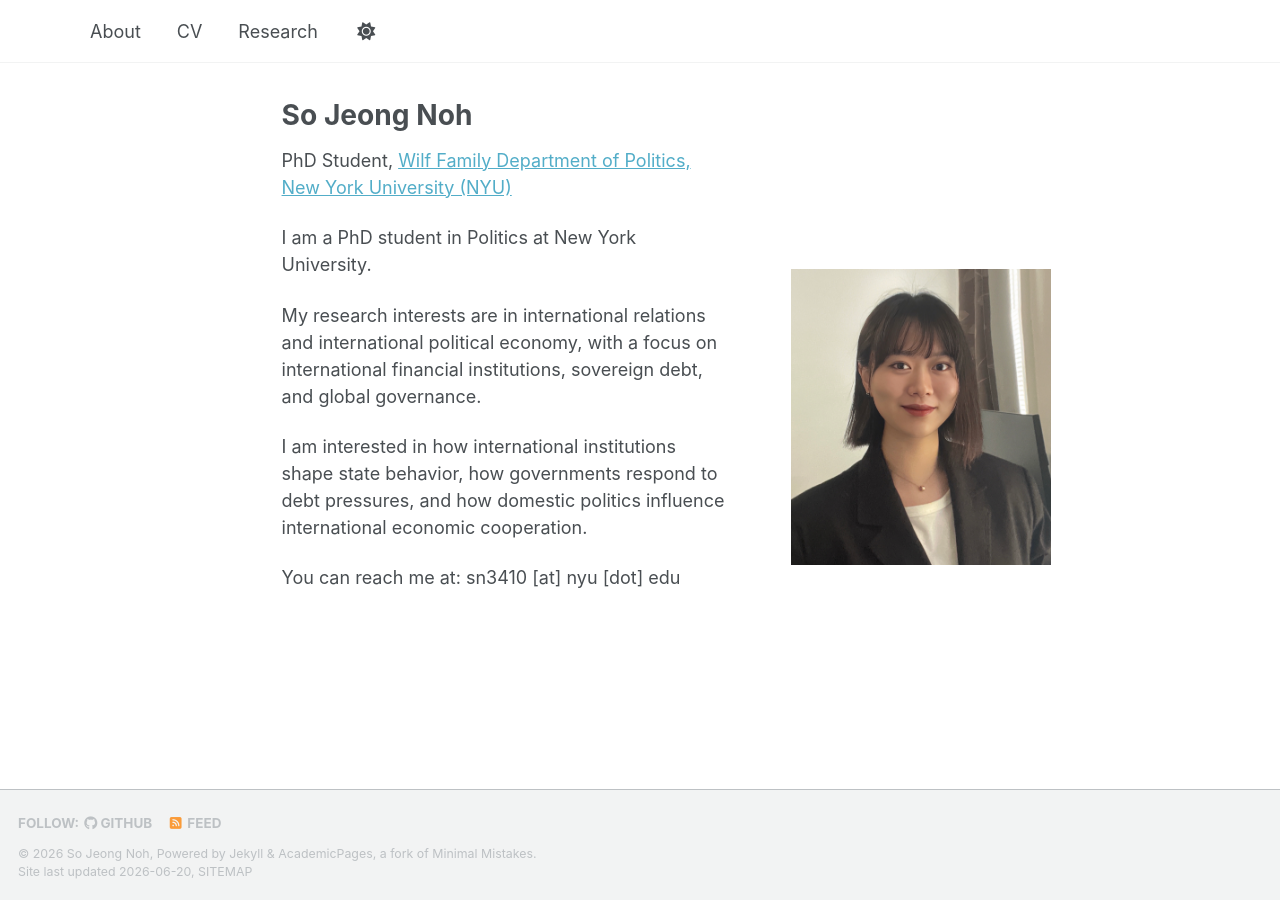
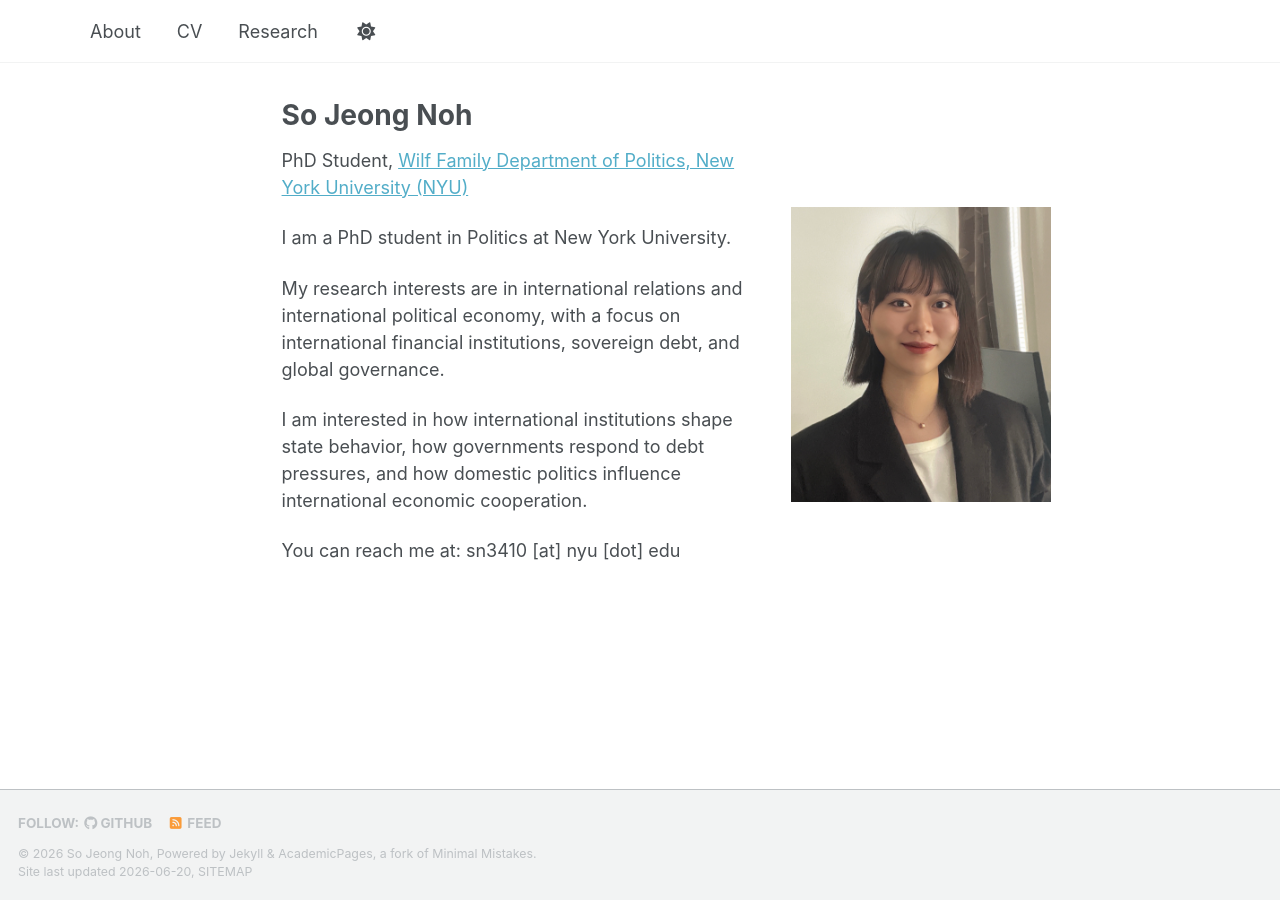
Before and after one commit to Sojeong-Noh/sojeong-noh.github.io, a Jekyll site: the page built from _pages/about.md, in a window 1280 px wide. Built offline with Jekyll 4.4.1, drawn with Linux system fonts in a browser that asks for light colours; a script bundle is joined from its source files by our own code; library files that are not in the unit come from our copies.

Commit message:
Update about.md

```diff
--- a/_pages/about.md
+++ b/_pages/about.md
@@ -9,6 +9,9 @@ author_profile: false
 <div style="flex: 1;">
 
 <h1><strong>So Jeong</strong> Noh</h1>
+
+<img src="/images/profile.jpg"
+     style="float:right; width:260px; margin-top:60px; margin-left:35px;">
 
 <p>
 PhD Student,
@@ -35,9 +38,6 @@ You can reach me at: sn3410 [at] nyu [dot] edu
 
 </div>
 
-<div>
-<img src="/images/profile.jpg"
-     style="float:right; width:260px; margin-top:170px; margin-left:30px;">
-</div>
+
 
 </div>
```
